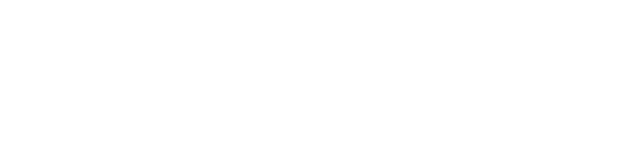
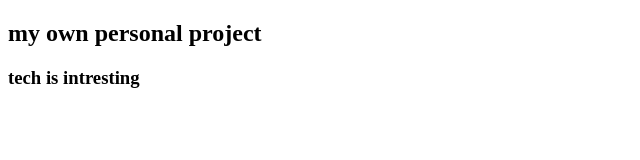
Before and after one commit to justaustinm/second-project, a plain HTML site: page index.html in a window 1280 px wide. Shown: the whole page, without its empty margins (0-640 px from the left). Drawn offline with Linux system fonts and the light colour scheme.

Commit message:
fourth commit

```diff
--- a/index.html
+++ b/index.html
@@ -6,6 +6,10 @@
     <title>Document</title>
  </head>
  <body>
-
+    <h2>my own personal project
+        <h3>tech is intresting
+            </h4>
+        </h3>
+    </h2>
  </body>
  </html>
```
